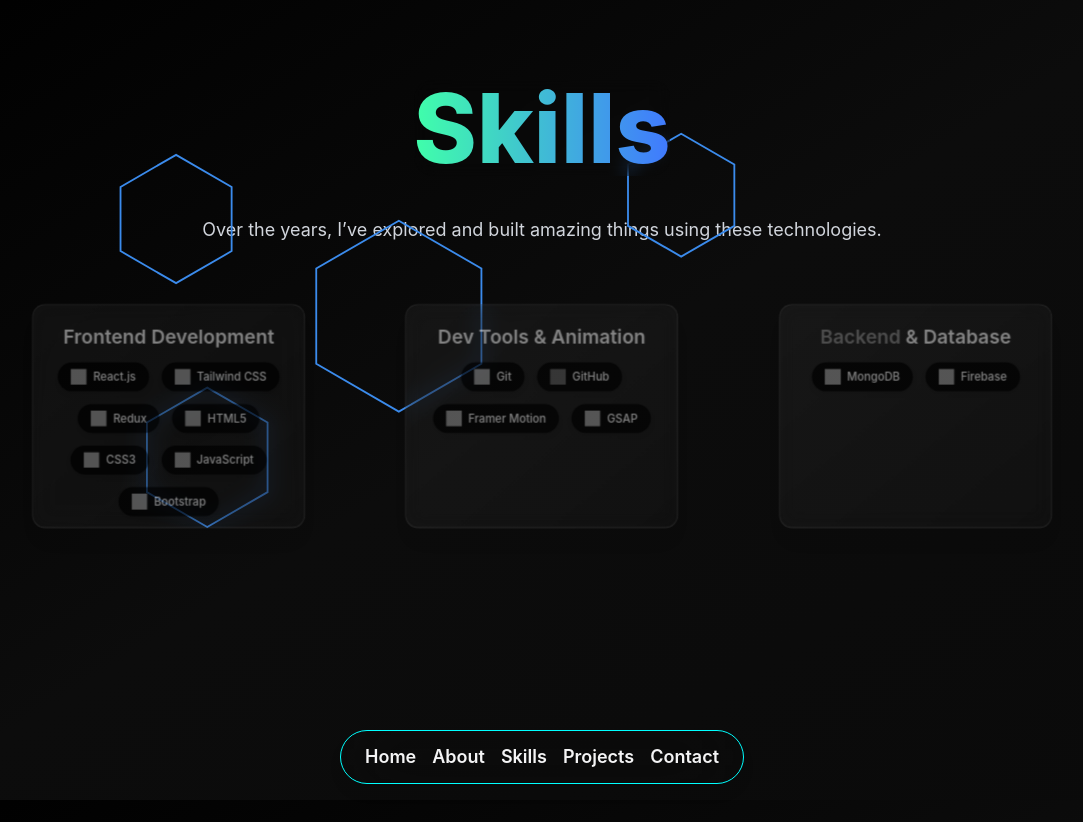
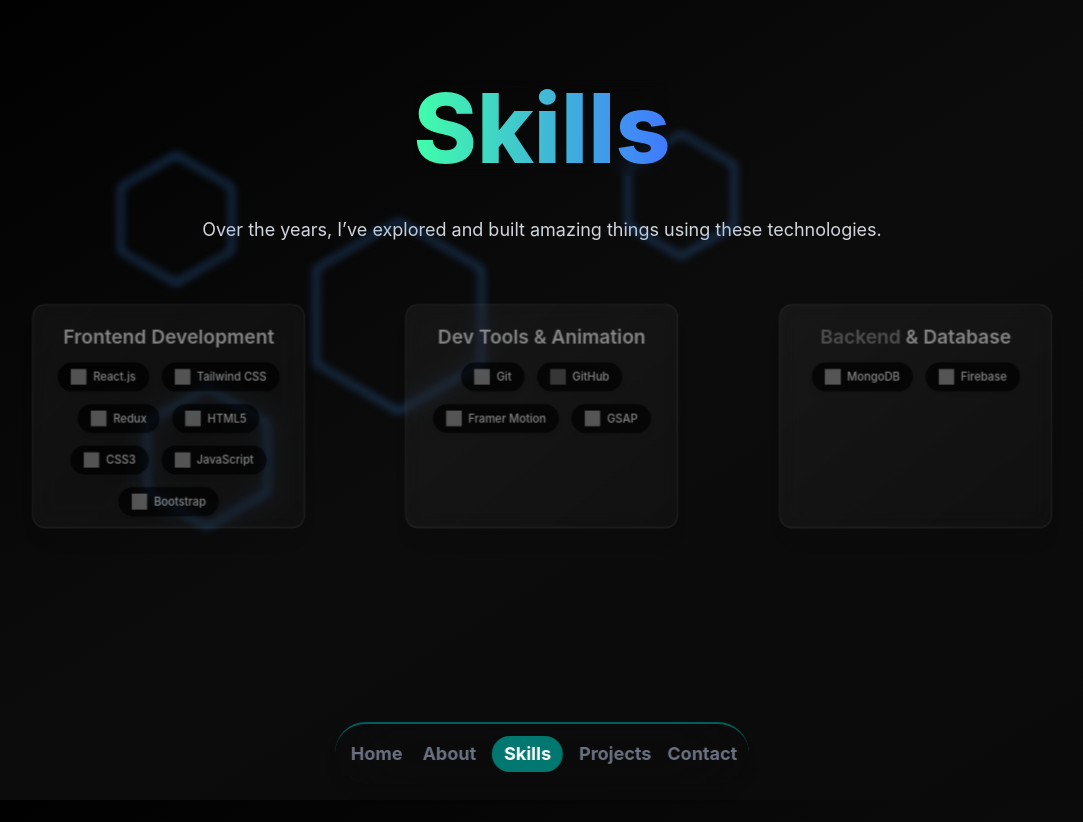
Before and after one commit to amanv-web/Portfolio, a React (Vite) app: page /skills in a window 1280 px wide. Shown: the top 822 px of the page, without its empty margins (98-1181 px from the left). Built offline with nearby package versions, Linux system fonts and the light colour scheme; grey boxes are pictures that could not be loaded.

Commit message:
final no change

```diff
--- a/src/Pages/About.jsx
+++ b/src/Pages/About.jsx
@@ -7,7 +7,6 @@ import { ScrollTrigger } from "gsap/ScrollTrigger";
 import "atropos/css";
 import Atropos from "atropos/react";
 import GradientText from "../components/fancy/text/GradientText";
-import Svg from "@/components/Home/Svg copy";
 function About() {
   useEffect(() => {
     gsap.registerPlugin(ScrollTrigger);
@@ -42,7 +41,7 @@ function About() {
   return (
     <>
       <Navbar />
-      <Svg />
+
       <div className="md:h-screen mt-10 flex justify-around wrap text-white overflow-hidden flex-wrap-reverse md:flex-nowrap">
         <div className="mt-14 p-10 md:p-10 md:pl-20 w-100 md:h-110 h-10/12 flex justify-center items-center ">
           <Atropos className="my-atropos">
--- a/src/Pages/Home.jsx
+++ b/src/Pages/Home.jsx
@@ -3,13 +3,12 @@ import HeroSection from "../components/Home/HeroSection";
 import About from "./About";
 import Contact from "./Contact";
 import Projects from "./Projects";
-import Navbar from "../components/Home/Navbar";
 import Skills from "./Skills";
 import { motion } from "framer-motion";
 function Home() {
   return (
     <div className="\">
-      <Navbar />
+
 
       <motion.img
         src="https://res.cloudinary.com/dsxq0kytm/image/upload/v1744608366/Mediamodifier-Design-Template_2_j6ll17.png"
@@ -22,8 +21,8 @@ function Home() {
         alt=""
       />
       <div className="relative">
+
         <HeroSection />
-
         <About />
         <Skills />
         <Projects />
--- a/src/Pages/Projects.jsx
+++ b/src/Pages/Projects.jsx
@@ -31,14 +31,13 @@ function Projects() {
         {projects.map((project, index) => (
           <motion.div
             key={project.id}
-            initial={{ opacity: 0, x: 300, borderRadius: "100%", scaleX: 0, scaleY:0 }}
-            whileInView={{ opacity: 1, x: 10, borderRadius: "0%", scaleX: 1 ,scaleY:1}}
-            transition={{ duration: 0.7, ease: "easeOut" }}
-            viewport={{ once: true }}
-            whileHover={{}}
-            className="grid gap-4 mx-4 sm:grid-cols-12 py-3  p-4  bg-white/10 backdrop-blur-md border border-white/20  shadow-lg   hover:scale-105 transition-all duration-500 ease-in-out hover:border-purple-900 hover:shadow-md hover:scale-[1.02]  hover:shadow-purple-700   "
+        initial={{ opacity: 0, x: 200, borderRadius: "30%", scale: 0 }}
+  whileInView={{ opacity: 1, x: 0, borderRadius: "0%", scale: 1 }}
+  transition={{ duration: 0.1, ease: "easeOut" }}
+  viewport={{ once: true }}
+  whileHover={{  }}
+            className="grid gap-4 mx-4 sm:grid-cols-12 py-3  p-4  bg-white/10 backdrop-blur-md border border-white/20  shadow-lg   hover:scale-105 transition-all duration-500 ease-in-out hover:border-blue-900 hover:shadow-sm hover:scale-[1]  hover:shadow-teal-500   "
           >
-            {/* Left Side - Title + Image */}
             <div className="col-span-12 sm:col-span-3">
               <div className=" p-4 text-center sm:text-left mb-1 before:block before:w-24 before:h-3 before:mb-5 before:rounded-md before:mx-auto sm:before:mx-0 before:dark:bg-[#00FFFF] ">
                 <a
--- a/src/Pages/Skills.jsx
+++ b/src/Pages/Skills.jsx
@@ -82,7 +82,7 @@ useEffect(() => {
 
 
 
-    <div className="movimg1 bg-gradient-to-br from-white/10 to-white/5 backdrop-blur-md border border-white/20 rounded-2xl shadow-xl p-6 mb-10 transition-all w-full duration-500 ease-in-out hover:border-blue-900 hover:shadow-md hover:scale-[1.02]  hover:shadow-blue-700"
+    <div className="movimg1 bg-gradient-to-br from-white/10 to-white/5 backdrop-blur-md border border-white/20 rounded-2xl shadow-xl p-6 mb-10 transition-all w-full duration-500 ease-in-out hover:border-blue-900 hover:shadow-md hover:scale-[1.02]  hover:shadow-teal-700"
 >
       <h3 className="text-2xl font-semibold text-center mb-4 text-white">Frontend Development</h3>
       <div className="flex flex-wrap justify-center gap-4">
--- a/src/components/Home/Navbar.jsx
+++ b/src/components/Home/Navbar.jsx
@@ -3,23 +3,60 @@ import { NavLink } from "react-router-dom";
 
 function Navbar() {
   return (
-    <div className="fixed bottom-4 left-1/2 -translate-x-1/2 backdrop-blur-2xl border border-[#00FFFF] shadow-lg rounded-full p-3 px-6 z-1">
-      <div className="flex justify-around gap-4">
-        <NavLink to="/" className="text-lg font-semibold  transition-all hover:text-[#00FFFF]">
+    <div className="fixed bottom-4 left-1/2 font-bold -translate-x-1/2 backdrop-blur-2xl border-t-2 border-teal-800 shadow-lg rounded-full md:p-3 p-2 px-6 z-1">
+      <div className="flex justify-around gap-4 ">
+   <NavLink
+  to="/"
+  className={({ isActive }) =>
+    isActive
+      ? 'text-lg p-1 transition-all text-[#ffffff] bg-teal-700 rounded-3xl px-3'
+      : 'text-lg  transition-all text-gray-500 hover:text-[#00FFFF] p-1'
+
+  }
+>
   Home
 </NavLink>
-        <NavLink to="/about" className="text-lg font-semibold transition-all hover:text-[#00FFFF]">
+
+<NavLink
+  to="/about"
+  className={({ isActive }) =>
+    isActive
+     ? 'text-lg py-1 transition-all text-[#ffffff] bg-teal-700 rounded-3xl px-3'
+      : 'text-lg  transition-all text-gray-500 hover:text-[#00FFFF] py-1'   }
+>
   About
 </NavLink>
-        <NavLink to="/skills" className="text-lg font-semibold transition-all hover:text-[#00FFFF]">
+
+<NavLink
+  to="/skills"
+  className={({ isActive }) =>
+    isActive
+    ? 'text-lg py-1 transition-all text-[#ffffff] bg-teal-700 rounded-3xl px-3'
+      : 'text-lg  transition-all text-gray-500 hover:text-[#00FFFF] py-1'   }
+>
   Skills
 </NavLink>
-        <NavLink to="/projects" className="text-lg font-semibold transition-all hover:text-[#00FFFF]">
+
+<NavLink
+  to="/projects"
+  className={({ isActive }) =>
+    isActive
+    ? 'text-lg py-1 transition-all text-[#ffffff] bg-teal-700 rounded-3xl px-3'
+      : 'text-lg  transition-all text-gray-500 hover:text-[#00FFFF] py-1'   }
+>
   Projects
 </NavLink>
-        <NavLink to="/contact" className="text-lg font-semibold transition-all hover:text-[#00FFFF]">
+
+<NavLink
+  to="/contact"
+  className={({ isActive }) =>
+    isActive
+   ? 'text-lg py-1 transition-all text-[#ffffff] bg-teal-700 rounded-3xl px-3'
+      : 'text-lg  transition-all text-gray-500 hover:text-[#00FFFF] py-1'   }
+>
   Contact
 </NavLink>
+
       </div>
     </div>
   );
--- a/src/components/Home/Svg copy 2.jsx
+++ b/src/components/Home/Svg copy 2.jsx
@@ -6,7 +6,7 @@ function Svg() {
         <motion.div
           className="relative">
             <motion.div
-              className=" absolute md:top-10 top-10"
+              className=" absolute md:top-10 top-10 blur-xs"
   initial={{ x: -200, opacity: 0 , y:300}}
               animate={{  }}
               whileInView={{x: 0, opacity: 1 , y:0}}
--- a/src/components/Home/Svg.jsx
+++ b/src/components/Home/Svg.jsx
@@ -6,7 +6,7 @@ function Svg() {
         <motion.div
           className="">
             <motion.div
-              className=" absolute h-screen md:left-100 md:-top-90"
+              className=" absolute h-screen md:left-100 md:-top-90 -z-10"
               initial={{ x: -200, opacity: 0 , y:300}}
               animate={{  }}
               whileInView={{x: 0, opacity: 1 , y:0}}
--- a/src/components/fancy/text/GradientText.jsx
+++ b/src/components/fancy/text/GradientText.jsx
@@ -1,8 +1,8 @@
 export default function GradientText({
   children,
   className = "",
-  colors = ["#ffaa40", "#9c40ff", "#ffaa40"],
-  animationSpeed = 8,
+colors = ["#6a11cb", "#2575fc", "#6a11cb"]
+,  animationSpeed = 8,
   showBorder = false,
 }) {
   const gradientStyle = {
--- a/src/components/ui/text-generate-effect.jsx
+++ /dev/null
@@ -1,61 +0,0 @@
-"use client";
-import { useEffect } from "react";
-import { motion, stagger, useAnimate } from "motion/react";
-import { cn } from "@/lib/utils";
-
-export const TextGenerateEffect = ({
-  words,
-  className,
-  filter = true,
-  duration = 1
-}) => {
-  const [scope, animate] = useAnimate();
-  let wordsArray = words.split(" ");
-
-  useEffect(() => {
-    animate(
-      "span",
-      {
-        opacity: 1,
-        filter: filter ? "blur(0px)" : "none",
-      },
-      {
-        duration: duration || 1,
-        delay: stagger(0.01),
-      }
-    );
-  }, []);
-
-  const renderWords = () => {
-    return (
-      <motion.div ref={scope} className="flex flex-wrap gap-1">
-        {wordsArray.map((word, idx) => {
-          return (
-            <motion.span
-              key={word + idx}
-              className={cn(
-                "opacity-0 text-purple-400 dark:text-purple-300",
-                filter && "blur-sm"
-              )}
-              style={{
-                filter: filter ? "blur(5px)" : "none",
-              }}
-            >
-              {word}&nbsp;
-            </motion.span>
-          );
-        })}
-      </motion.div>
-    );
-  };
-
-  return (
-    <div className={cn("", className)}>
-      <div className="mt-4">
-        <div className="text-md leading-snug tracking-wide">
-          {renderWords()}
-        </div>
-      </div>
-    </div>
-  );
-};
--- a/src/index.css
+++ b/src/index.css
@@ -7,7 +7,7 @@
 body {
   margin: 0;
   padding: 0;
-  min-height: 100vh;
+
   background: linear-gradient(
     to bottom right,
     #000000 0%,     /* top-right (starting corner) */
```
Also changed, not shown: src/components/Home/HeroSection.jsx (+8 -8 lines). Lines whose indentation alone changed are shown as unchanged.
